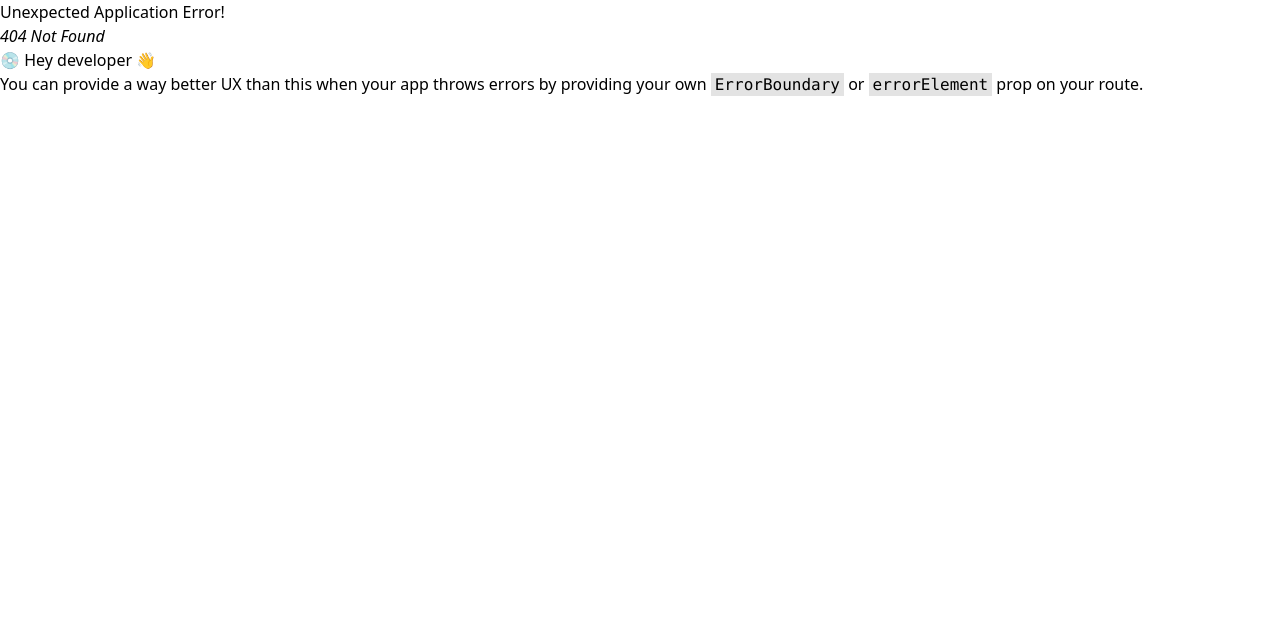
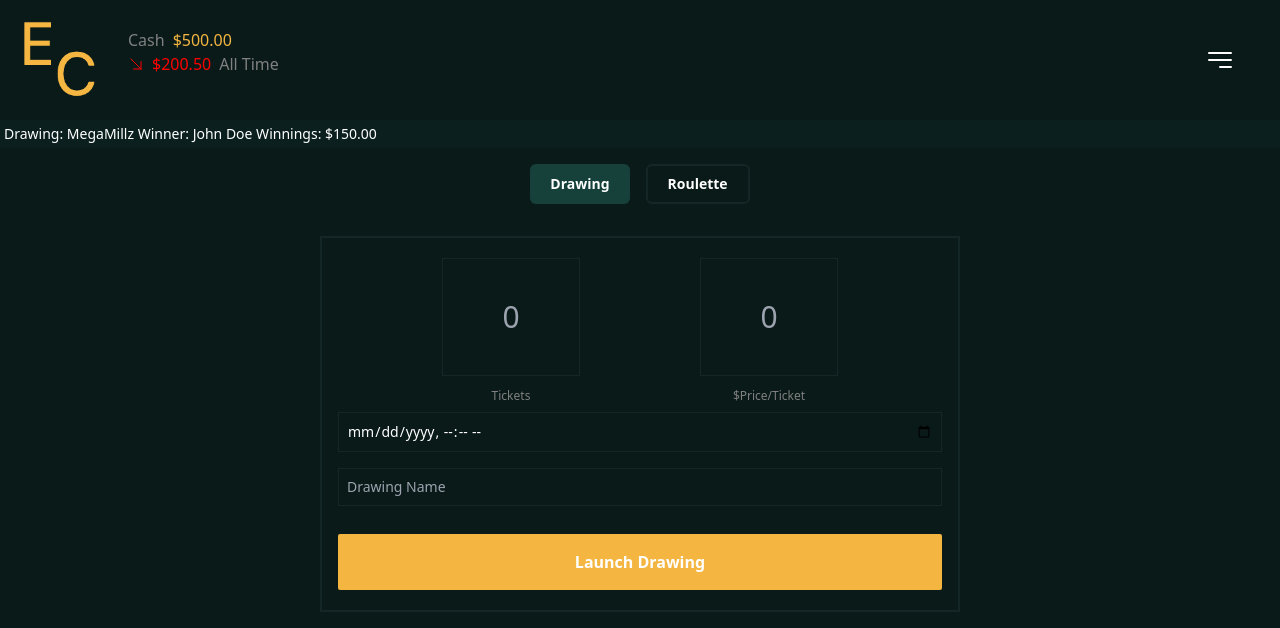
Before and after one commit to ppatel1994/ECasino, a React (Vite) app in the folder client/: page /setup in a window 1280 px wide. Before the commit this address had no page. Shown: the top 628 px of the page. Built offline with nearby package versions, Linux system fonts and the light colour scheme.

Commit message:
added setup pages: :

```diff
--- a/client/src/components/AddCash.tsx
+++ b/client/src/components/AddCash.tsx
@@ -1,9 +1,11 @@
 import React, { useState, useRef, useEffect } from 'react';
 import { ArrowLeftIcon } from '@heroicons/react/24/outline';
+import DepositForm from './DepositForm';
+import WithdrawForm from './WithdrawForm';
 
 function AddCash({ close }) {
   const value = 100.50;
-  const [openTab, setOpenTab] = useState(1);
+  const [cashForm, setForm] = useState(0);
 
   const modalRef = useRef();
 
@@ -24,22 +26,16 @@ function AddCash({ close }) {
   return (
     <div ref={modalRef} className="z-10 md:h-[500px] md:w-96 h-full w-full fixed top-2/4 left-2/4 -translate-x-1/2 -translate-y-1/2 text-center bg-ec-light-green flex flex-col justify-center">
       <div className="absolute top-0 w-full h-16">
-        <button type="button" onClick={() => setOpenTab(1)} className={openTab === 2 ? 'border-r border-b border-ec-green w-1/2 p-8 text-white text-center text-ec-green font-bold text-xl hover:bg-ec-green-border' : 'w-1/2 p-8 text-white text-center text-ec-green font-bold text-xl hover:bg-ec-green-border'}>Deposit</button>
-        <button type="button" onClick={() => setOpenTab(2)} className={openTab === 1 ? 'border-l border-b border-ec-green w-1/2 p-8 text-white text-center text-ec-white text-xl hover:bg-ec-green-border' : 'w-1/2 p-8 text-white text-center text-ec-white text-xl hover:bg-ec-green-border'}>Withdraw</button>
+        <button type="button" onClick={() => setForm(0)} className={cashForm === 1 ? 'box-border border-r border-b border-ec-green w-1/2 p-8 text-white text-center text-ec-green font-bold text-xl hover:bg-ec-green-border' : 'box-border w-1/2 p-8 text-white text-center text-ec-green font-bold text-xl hover:bg-ec-green-border'}>Deposit</button>
+        <button type="button" onClick={() => setForm(1)} className={cashForm === 0 ? 'box-border border-l border-b border-ec-green w-1/2 p-8 text-white text-center text-ec-white text-xl hover:bg-ec-green-border' : 'box-border w-1/2 p-8 text-white text-center text-ec-white text-xl hover:bg-ec-green-border'}>Withdraw</button>
       </div>
       <div className="md:hidden flex">
         <div onClick={close} className="cursor-pointer inline-block p-4 ml-5 rounded-full hover:bg-ec-green">
           <ArrowLeftIcon className="text-white h-6" />
         </div>
       </div>
-      <div className="flex relative justify-center mt-20">
-        <div className="flex items-baseline text-center">
-          <p className={value === 0 ? 'text-ec-light-grey self-start text-4xl' : 'text-ec-yellow self-start text-4xl'}>$</p>
-          <input minLength="1" inputMode="decimal" placeholder="0" className="text-left w-48 caret-ec-yellow outline-none border-0 bg-ec-light-green text-6xl text-ec-yellow" />
-        </div>
-      </div>
-      {openTab === 2 && <div><button type="button" className="mt-8 bg-ec-yellow text-white rounded-full font-bold p-2 px-10 hover:bg-ec-yellow-hover">Sell all</button></div>}
-      <button type="button" className="bg-ec-yellow rounded-md p-2 text-white font-bold m-10 text-2xl bottom-0 hover:bg-ec-yellow-hover">Deposit</button>
+      {cashForm === 0 ? <DepositForm /> : <WithdrawForm />}
+      <footer className="absolute bottom-0 p-8 text-ec-grey">Cash Balance: $500.24</footer>
     </div>
   );
 }
--- a/client/src/components/Banner.tsx
+++ b/client/src/components/Banner.tsx
@@ -2,9 +2,7 @@ import React from 'react';
 
 function Banner() {
   return (
-    <div className="bg-ec-green-inner p-1 text-white whitespace-nowrap">
-      Drawing: MegaMillz Winner: John Doe Winnings: $150.00
-      Drawing: MegaMillz Winner: John Doe Winnings: $150.00
+    <div className="text-xs bg-ec-green-inner p-1 text-white md:text-sm">
       Drawing: MegaMillz Winner: John Doe Winnings: $150.00
     </div>
   );
--- /dev/null
+++ b/client/src/components/DepositForm.tsx
@@ -0,0 +1,17 @@
+import React from 'react';
+
+function DepositForm() {
+    return (
+        <>
+            <div className="flex relative justify-center mt-20">
+                <div className="flex items-baseline text-center">
+                <p className="text-ec-light-grey self-start text-4xl">$</p>
+                <div onKeyDown={e => e.keyCode === 13 && e.preventDefault()} className="text-center caret-ec-yellow outline-none border-0 bg-ec-light-green text-6xl text-ec-yellow" contentEditable>0</div>
+                </div>
+            </div>
+            <button type="button" className="bg-ec-yellow rounded-md p-2 text-white font-bold m-10 text-2xl bottom-0 hover:bg-ec-yellow-hover">Deposit</button>
+        </>
+    )
+}
+
+export default DepositForm;
--- /dev/null
+++ b/client/src/components/DrawForm.tsx
@@ -0,0 +1,41 @@
+import React from 'react';
+
+function DrawForm() {
+    return (
+        <div className="md:border-2 md:border-ec-green-footer md:mx-48 md:mt-8 lg:mx-80">
+            <div className="flex flex-row justify-evenly">
+                <div className="text-center text-ec-grey">
+                    <div className="text-white text-2xl border border-ec-green-footer py-10 px-5 mt-5 mb-3 box-border">
+                        <div className="flex relative justify-center">
+                            <div className="flex items-baseline text-center">
+                                <input minLength="1" inputMode="decimal" placeholder="0" className="text-center w-24 caret-ec-yellow outline-none border-0 bg-ec-green text-3xl text-ec-yellow" />
+                            </div>
+                        </div>
+                    </div>
+                    <p className="text-xs">Tickets</p>
+                </div>
+                <div className="text-center text-ec-grey">
+                    <div className="text-white text-2xl border border-ec-green-footer py-10 px-5 mt-5 mb-3 box-border">
+                        <div className="flex relative justify-center">
+                            <div className="flex items-baseline text-center">
+                                <input minLength="1" inputMode="decimal" placeholder="0" className="text-center w-24 caret-ec-yellow outline-none border-0 bg-ec-green text-3xl text-ec-yellow" />
+                            </div>
+                        </div>
+                    </div>
+                    <p className="text-xs">$Price/Ticket</p>
+                </div>
+            </div>
+            <div className="p-2 mx-2 my-4 md:my-0">
+                <input className="w-full border border-ec-green-footer text-sm p-2 bg-ec-green text-white focus:outline-none focus:ring focus:ring-ec-yellow" type="datetime-local" />
+            </div>
+            <div className="p-2 mx-2">
+                <input className="w-full border border-ec-green-footer text-sm p-2 bg-ec-green text-white focus:outline-none focus:ring focus:ring-ec-yellow" placeholder="Drawing Name" type="text" />
+            </div>
+            <div className="mx-4 my-5">
+                <button className="bg-ec-yellow text-white rounded-sm px-4 w-full py-4 hover:bg-ec-yellow-hover font-bold">Launch Drawing</button>
+            </div>
+        </div>
+    )
+}
+
+export default DrawForm;
--- a/client/src/components/Header.tsx
+++ b/client/src/components/Header.tsx
@@ -5,8 +5,12 @@ import {
 } from '@heroicons/react/24/solid';
 import Logo from './Logo';
 import AddCash from './AddCash';
+import { useNavigate } from "react-router-dom";
 
 function Header() {
+
+  let navigate = useNavigate();
+
   const [modal, setModal] = useState(false);
 
   const openMenu = () => {
@@ -26,10 +30,15 @@ function Header() {
     setModal(false);
   };
 
+  const handleSetUpClick = () => {
+    closeMenu();
+    navigate('/setup');
+  }
+
   return (
     <>
       {modal && <AddCash close={closeModal} /> }
-      <div id="menu" className="h-full w-full md:w-96 md:bg-ec-green-border md:right-0 bg-ec-green z-10 fixed">
+      <div id="menu" className="hidden h-full w-full md:w-96 md:bg-ec-green-border md:right-0 bg-ec-green z-10 fixed">
         <div className="flex">
           <div role="presentation" onClick={closeMenu} className="ml-auto m-7 p-4 hover:rounded-full hover:bg-ec-green-border">
             <XMarkIcon className="animate-spin h-8 text-white cursor-pointer" />
@@ -51,7 +60,7 @@ function Header() {
             <p className="text-white text-lg">Manage Cash</p>
           </div>
         </div>
-        <div className="flex flex-row hover:bg-ec-green-border md:hover:bg-ec-green mx-6 mb-6 rounded-lg space-x-10 space-y-3 cursor-pointer">
+        <div onClick={handleSetUpClick} className="flex flex-row hover:bg-ec-green-border md:hover:bg-ec-green mx-6 mb-6 rounded-lg space-x-10 space-y-3 cursor-pointer">
           <div className="rounded-full bg-ec-green-border md:bg-ec-green p-3">
             <Cog6ToothIcon className="text-white h-6" />
           </div>
@@ -82,7 +91,7 @@ function Header() {
               <p className="text-ec-grey">All Time</p>
             </div>
           </div>
-          <div role="presentation" onClick={openMenu} className="ms-auto m-5 p-4 hover:rounded-full hover:bg-ec-green-border">
+          <div role="presentation" onClick={openMenu} className="cursor-pointer ms-auto m-5 p-4 hover:rounded-full hover:bg-ec-green-border">
             <Bars3BottomRightIcon className="h-8 text-white cursor-pointer" />
           </div>
         </div>
--- /dev/null
+++ b/client/src/components/HeaderBtns.tsx
@@ -0,0 +1,12 @@
+import React from 'react';
+
+function HeaderBtns({form, setForm}) {
+    return (
+        <div className="flex justify-center">
+            <button onClick={() => setForm(0)} className={form === 0 ? "text-sm md:text-md cursor-pointer px-5 py-2 mt-4 mx-2 font-bold text-white bg-ec-light-green rounded-md box-border" : "text-sm md:text-md cursor-pointer px-5 py-2 mt-4 mx-2 font-bold text-white border-2 border-ec-green-footer rounded-md hover:bg-ec-light-green box-border"}>Drawing</button>
+            <button onClick={() => setForm(1)} className={form === 1 ? "text-sm md:text-md cursor-pointer px-5 py-2 mt-4 mx-2 font-bold text-white bg-ec-light-green rounded-md box-border" : "text-sm md:text-md cursor-pointer px-5 py-2 mt-4 mx-2 font-bold text-white border-2 border-ec-green-footer rounded-md hover:bg-ec-light-green box-border"}>Roulette</button>
+        </div>
+    )
+}
+
+export default HeaderBtns;
--- /dev/null
+++ b/client/src/components/RouletteForm.tsx
@@ -0,0 +1,38 @@
+import React from 'react';
+
+function RouletteForm() {
+    return (
+        <div className="md:border-2 md:border-ec-green-footer md:mx-48 md:mt-8 lg:mx-80">
+            <div className="flex flex-row justify-evenly">
+                <div className="text-center text-ec-grey">
+                    <div className="text-white text-2xl border border-ec-green-footer py-10 px-5 mt-5 mb-3 box-border">
+                        <div className="flex relative justify-center">
+                            <div className="flex items-baseline text-center">
+                                <input minLength="1" inputMode="decimal" placeholder="0" className="text-center w-24 caret-ec-yellow outline-none border-0 bg-ec-green text-3xl text-ec-yellow" />
+                            </div>
+                        </div>
+                    </div>
+                    <p className="text-xs">$Starter Cash</p>
+                </div>
+                <div className="text-center text-ec-grey">
+                    <div className="text-white text-2xl border border-ec-green-footer py-10 px-5 mt-5 mb-3 box-border">
+                        <div className="flex relative justify-center">
+                            <div className="flex items-baseline text-center">
+                                <input minLength="1" inputMode="decimal" placeholder="0" className="text-center w-24 caret-ec-yellow outline-none border-0 bg-ec-green text-3xl text-ec-yellow" />
+                            </div>
+                        </div>
+                    </div>
+                    <p className="text-xs">$Price/Roll</p>
+                </div>
+            </div>
+            <div className="p-2 mx-2 my-4">
+                <input className="w-full border border-ec-green-footer text-sm p-2 bg-ec-green text-white focus:outline-none focus:ring focus:ring-ec-yellow" placeholder="Table Name" type="text" />
+            </div>
+            <div className="mx-4 my-12 ">
+                <button className="bg-ec-yellow text-white rounded-sm px-4 w-full py-4 hover:bg-ec-yellow-hover font-bold">Launch Table</button>
+            </div>
+        </div>
+    )
+}
+
+export default RouletteForm;
--- /dev/null
+++ b/client/src/components/WithdrawForm.tsx
@@ -0,0 +1,18 @@
+import React from 'react';
+
+function WithdrawForm() {
+    return (
+        <>
+            <div className="flex relative justify-center mt-20">
+                <div className="flex items-baseline text-center">
+                <p className="text-ec-light-grey self-start text-4xl">$</p>
+                <div onKeyDown={e => e.keyCode === 13 && e.preventDefault()} className="text-center caret-ec-yellow outline-none border-0 bg-ec-light-green text-6xl text-ec-yellow" contentEditable>0</div>
+                </div>
+            </div>
+            <div><button type="button" className="mt-8 bg-ec-yellow text-white rounded-full font-bold p-2 px-10 hover:bg-ec-yellow-hover">Withdraw All</button></div>
+            <button type="button" className="bg-ec-yellow rounded-md p-2 text-white font-bold m-10 text-2xl bottom-0 hover:bg-ec-yellow-hover">Deposit</button>
+        </>
+    )
+}
+
+export default WithdrawForm;
--- a/client/src/main.tsx
+++ b/client/src/main.tsx
@@ -8,6 +8,7 @@ import './index.css';
 // Pages
 import Login from './pages/Login';
 import Casino from './pages/Casino';
+import SetUp from './pages/SetUp';
 
 const router = createBrowserRouter([
   {
@@ -18,6 +19,10 @@ const router = createBrowserRouter([
     path: '/casino',
     element: <Casino />,
   },
+  {
+    path: '/setup',
+    element: <SetUp />
+  }
 ]);
 
 ReactDOM.createRoot(document.getElementById('root')!).render(
--- a/client/src/pages/Casino.tsx
+++ b/client/src/pages/Casino.tsx
@@ -5,7 +5,7 @@ import Footer from '../components/Footer';
 
 function Casino() {
   return (
-    <div className="bg-ec-green h-screen">
+    <div className="bg-ec-green h-screen w-full">
       <Header />
       <Banner />
       <Footer />
--- a/client/src/pages/Login.tsx
+++ b/client/src/pages/Login.tsx
@@ -1,7 +1,11 @@
 import React from 'react';
 import Logo from '../components/Logo';
+import { useNavigate } from "react-router-dom";
 
 function Login() {
+
+  let navigate = useNavigate();
+
   return (
     <div className="bg-ec-green h-screen">
       <div className="fixed top-2/4 left-2/4 -translate-x-1/2 -translate-y-1/2">
@@ -10,7 +14,7 @@ function Login() {
             <Logo />
           </div>
           <div className="flex col-span-1 content-center">
-            <button type="button" className="text-sm md:text-lg text-white bg-ec-light-green px-4 rounded-lg focus:ring hover:bg-ec-yellow focus:ring-ec-light-green">Sign in with Google</button>
+            <button onClick={() => navigate('/casino')} type="button" className="text-sm md:text-lg text-white bg-ec-light-green px-4 rounded-lg focus:ring hover:bg-ec-yellow focus:ring-ec-light-green">Sign in with Google</button>
           </div>
         </div>
       </div>
--- /dev/null
+++ b/client/src/pages/SetUp.tsx
@@ -0,0 +1,23 @@
+import React, {useState} from 'react';
+import Header from '../components/Header';
+import Banner from '../components/Banner';
+import Footer from '../components/Footer';
+import HeaderBtns from '../components/HeaderBtns';
+import DrawForm from '../components/DrawForm';
+import RouletteForm from '../components/RouletteForm';
+
+function SetUp() {
+  const [form, setForm] = useState(0);
+  return (
+    <div className="bg-ec-green h-screen w-full">
+      <Header />
+      <Banner />
+      <Footer />
+      <HeaderBtns form={form} setForm={setForm} />
+      {form === 0 && <DrawForm />}
+      {form === 1 && <RouletteForm />}
+    </div>
+  );
+}
+
+export default SetUp;
```
